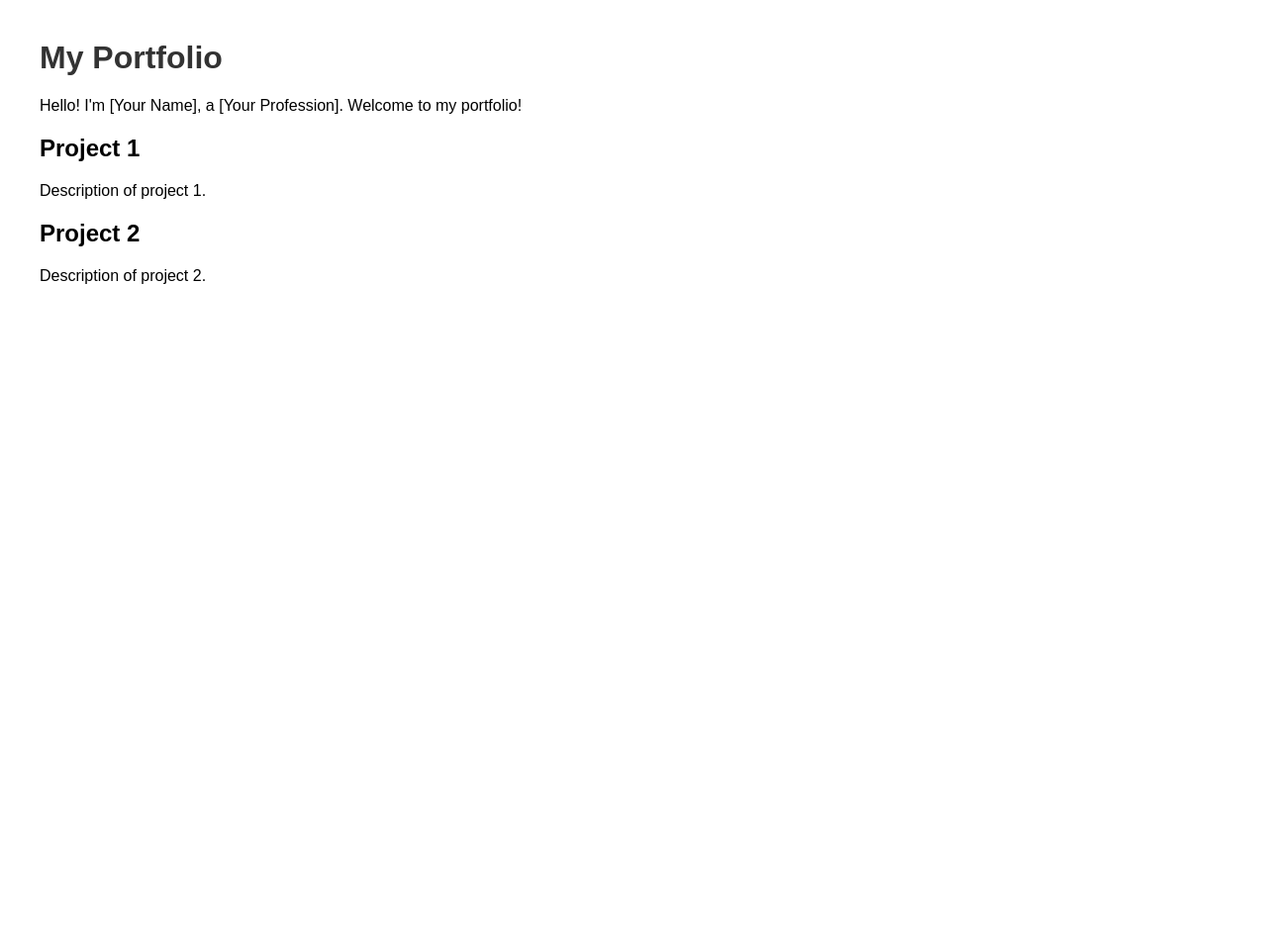
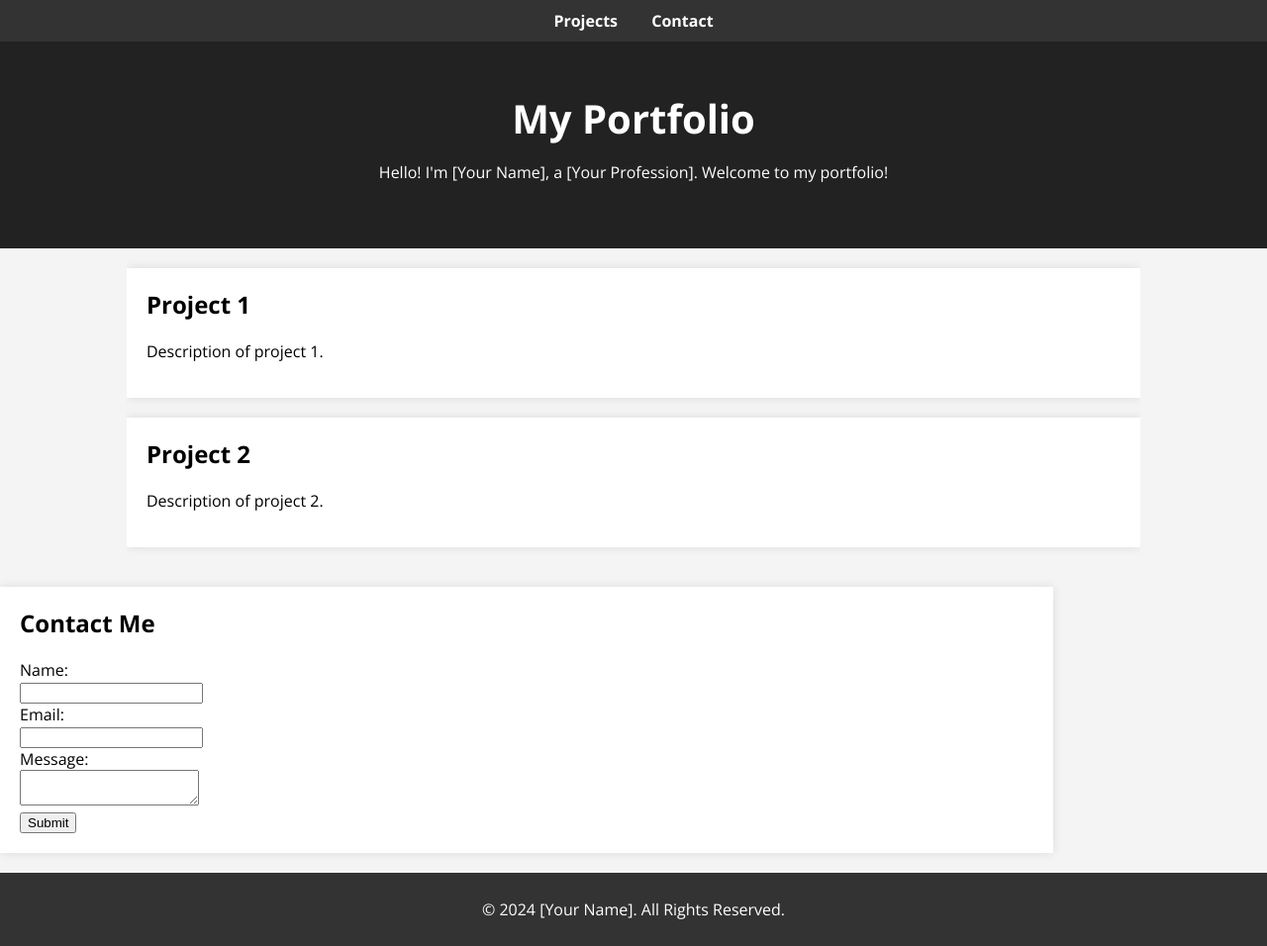
Before and after one commit to Mahiverma2510/Mahiverma2510.github.io, a plain HTML site: page index.html in a window 1280 px wide. Shown: the whole page at 99% size. Before the commit the page ends 800 px from the top, so only its background shows below. Drawn offline with nearby package versions, Linux system fonts and the light colour scheme.

Commit message:
Enhanced portfolio with animations and additional content

```diff
--- a/index.html
+++ b/index.html
@@ -4,15 +4,75 @@
     <meta charset="UTF-8">
     <meta name="viewport" content="width=device-width, initial-scale=1.0">
     <title>My Portfolio</title>
+    <link href="https://fonts.googleapis.com/css2?family=Open+Sans:wght@400;700&display=swap" rel="stylesheet">
     <style>
-        body { font-family: Arial, sans-serif; margin: 40px; }
-        h1 { color: #333; }
-        .project { margin-bottom: 20px; }
+        body {
+            font-family: 'Open Sans', sans-serif;
+            margin: 0;
+            padding: 0;
+            background: #f4f4f4;
+        }
+        nav {
+            background: #333;
+            color: #fff;
+            padding: 10px 0;
+            text-align: center;
+        }
+        nav a {
+            color: #fff;
+            margin: 0 15px;
+            text-decoration: none;
+            font-weight: bold;
+        }
+        header {
+            text-align: center;
+            padding: 50px 0;
+            background: #222;
+            color: #fff;
+        }
+        header h1 {
+            font-size: 2.5em;
+            margin: 0;
+        }
+        .container {
+            width: 80%;
+            margin: auto;
+            overflow: hidden;
+        }
+        .project, .contact {
+            background: #fff;
+            margin: 20px 0;
+            padding: 20px;
+            box-shadow: 0 0 10px rgba(0,0,0,0.1);
+            animation: fadeIn 2s;
+        }
+        .project h2, .contact h2 {
+            margin-top: 0;
+        }
+        footer {
+            text-align: center;
+            padding: 10px 0;
+            background: #333;
+            color: #fff;
+        }
+        @keyframes fadeIn {
+            from { opacity: 0; }
+            to { opacity: 1; }
+        }
     </style>
 </head>
 <body>
+    <nav>
+        <a href="#projects">Projects</a>
+        <a href="#contact">Contact</a>
+    </nav>
+    <header>
+        <div class="container">
             <h1>My Portfolio</h1>
             <p>Hello! I'm [Your Name], a [Your Profession]. Welcome to my portfolio!</p>
+        </div>
+    </header>
+    <section id="projects" class="container">
         <div class="project">
             <h2>Project 1</h2>
             <p>Description of project 1.</p>
@@ -22,5 +82,21 @@
             <p>Description of project 2.</p>
         </div>
         <!-- Add more projects as needed -->
+    </section>
+    <section id="contact" class="container contact">
+        <h2>Contact Me</h2>
+        <form>
+            <label for="name">Name:</label><br>
+            <input type="text" id="name" name="name"><br>
+            <label for="email">Email:</label><br>
+            <input type="email" id="email" name="email"><br>
+            <label for="message">Message:</label><br>
+            <textarea id="message" name="message"></textarea><br>
+            <input type="submit" value="Submit">
+        </form>
+    </section>
+    <footer>
+        <p>&copy; 2024 [Your Name]. All Rights Reserved.</p>
+    </footer>
 </body>
 </html>
```
Lines whose indentation alone changed are shown as unchanged.
